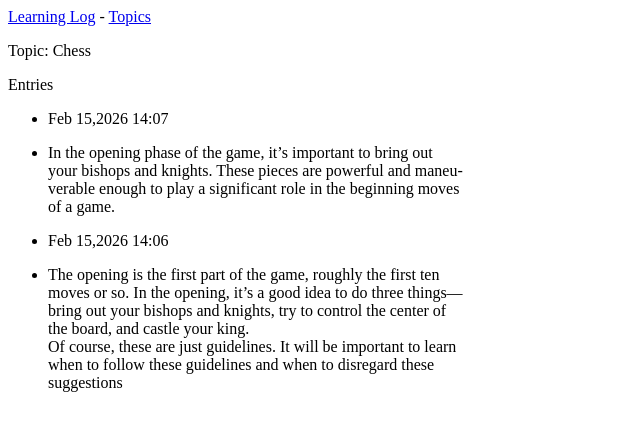
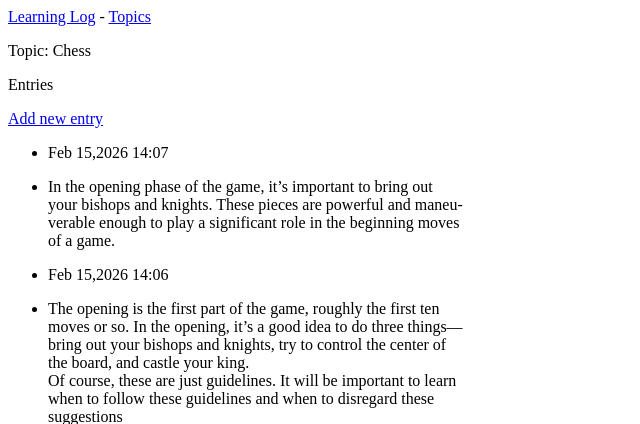
Before and after one commit to Cyonecoder/pycrashcourse, a Django app: page /topics/1 in a window 1280 px wide. Shown: the top 424 px of the page, without its empty margins (0-640 px from the left). Run offline with Django 5.2, Linux system fonts and the light colour scheme; data comes from the database, SQL or seed files in the repository; both versions use the stored data as it was after the commit.

Commit message:
add and store entries

```diff
--- a/part_II/project_3_django/learning_log/learning_logs/templates/learning_logs/topic.html
+++ b/part_II/project_3_django/learning_log/learning_logs/templates/learning_logs/topic.html
@@ -2,7 +2,7 @@
 
 <p>Topic: {{topic}}</p>
 <p>Entries</p>
-
+<p><a href="{% url 'learning_logs:new_entry' topic.id %}">Add new entry</a></p>
 <ul>
   {% for entry in entries %}
   <li>{{entry.date_add| date:'M d,Y H:i'}}</li>
--- a/part_II/project_3_django/learning_log/learning_logs/urls.py
+++ b/part_II/project_3_django/learning_log/learning_logs/urls.py
@@ -12,4 +12,5 @@ urlpatterns = [
     path("topics/", views.topics, name="topics"),
     path("topics/<int:topic_id>", views.topic, name="topic"),
     path("new_topic/", views.new_topic, name="new_topic"),
+    path("new_entry/<int:topic_id>", views.new_entry, name="new_entry"),
 ]
--- a/part_II/project_3_django/learning_log/learning_logs/views.py
+++ b/part_II/project_3_django/learning_log/learning_logs/views.py
@@ -2,7 +2,7 @@ from django.shortcuts import render, redirect
 
 from .models import Topic
 
-from .forms import TopicForm
+from .forms import TopicForm, EntryForm
 
 
 # Create your views here.
@@ -39,3 +39,18 @@ def new_topic(request):
 
     context = {"form": form}
     return render(request, "learning_logs/new_topic.html", context)
+
+
+def new_entry(request, topic_id):
+    topic = Topic.objects.get(id=topic_id)
+    if request.method != "POST":
+        form = EntryForm()
+    else:
+        form = EntryForm(data=request.POST)
+        if form.is_valid():
+            new_entry = form.save(commit=False)
+            new_entry.topic = topic
+            new_entry.save()
+            return redirect("learning_logs:topic", topic_id=topic_id)
+    context = {"topic": topic, "form": form}
+    return render(request, "learning_logs/new_entry.html", context)
```
Also changed, not shown: part_II/project_3_django/learning_log/learning_logs/forms.py (+9 -1 lines), part_II/project_3_django/learning_log/learning_logs/templates/learning_logs/new_entry.html (added, +11 -0 lines), part_II/project_3_django/learning_log/db.sqlite3.
